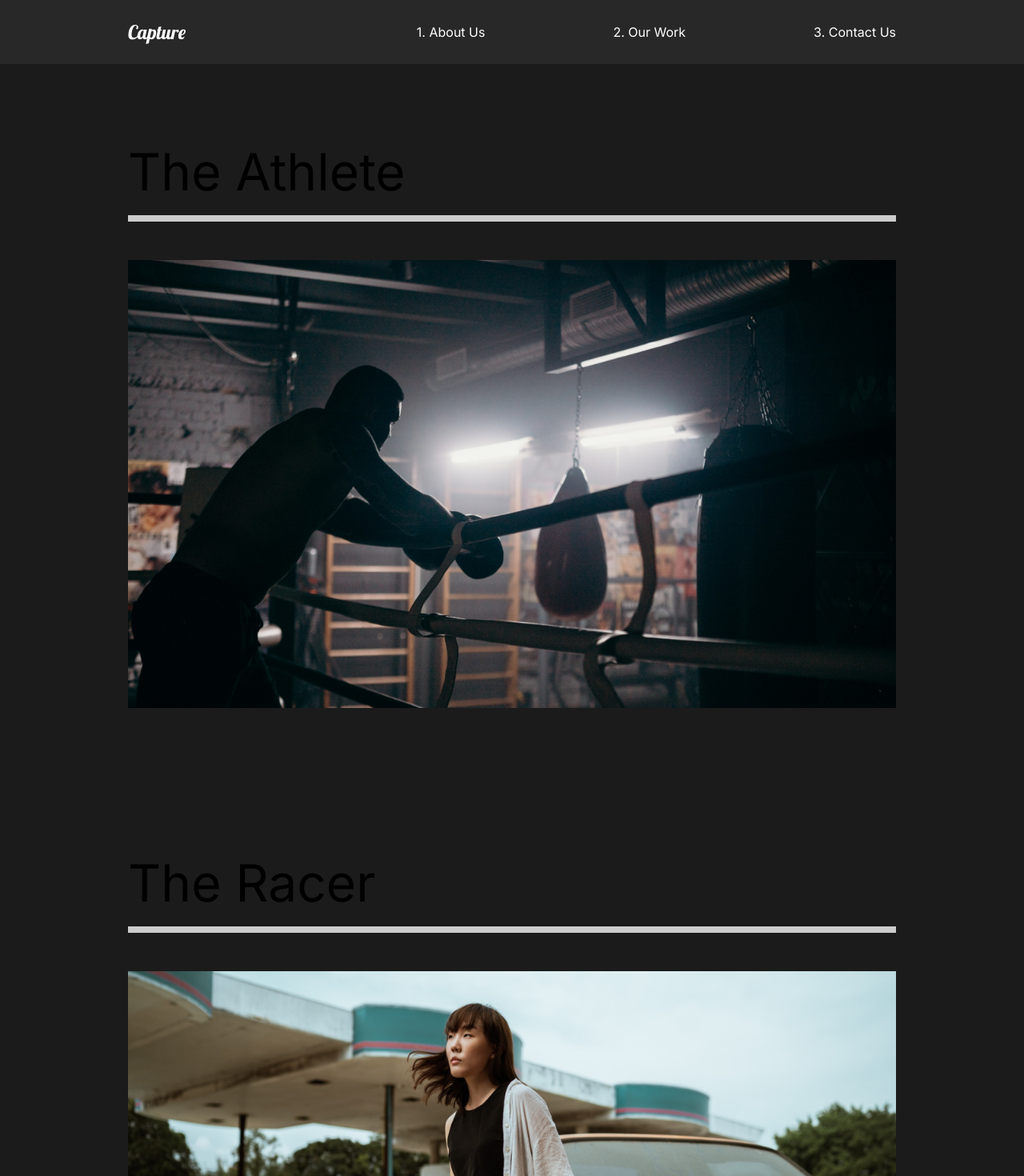
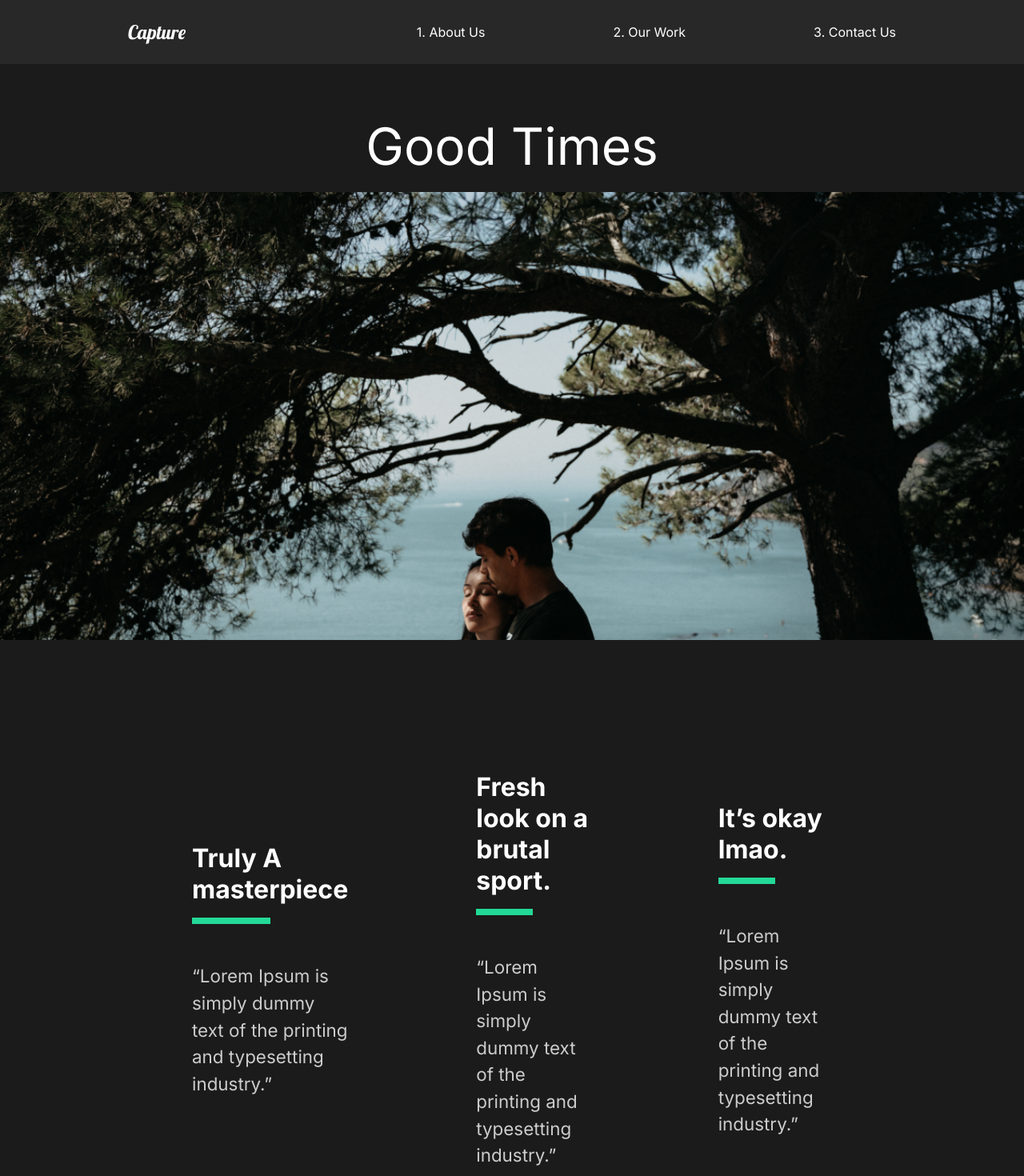
Before and after one commit to afterJoseph/capturePortfolio, a React (Create React App) app: page /work/good-times in a window 1280 px wide. Shown: the top 1470 px of the page at 80% size. Built offline with nearby package versions, Linux system fonts and the light colour scheme.

Commit message:
11. Movie Details

```diff
--- a/src/App.js
+++ b/src/App.js
@@ -1,12 +1,13 @@
 // Pages
-import AboutUs from './pages/AboutUs';
-import OurWork from './pages/OurWork';
-import ContactUs from './pages/ContactUs';
+import AboutUs from "./pages/AboutUs";
+import OurWork from "./pages/OurWork";
+import ContactUs from "./pages/ContactUs";
+import MovieDetail from "./pages/MovieDetail";
 // Global Styled
-import GlobalStyle from './components/GlobalStyle';
-import Nav from './components/Nav';
+import GlobalStyle from "./components/GlobalStyle";
+import Nav from "./components/Nav";
 // Router
-import { Switch, Route } from 'react-router-dom';
+import { Switch, Route } from "react-router-dom";
 
 function App() {
   return (
@@ -15,7 +16,8 @@
       <Nav />
       <Switch>
         <Route path="/" exact component={AboutUs} />
-        <Route path="/work" component={OurWork} />
+        <Route path="/work" exact component={OurWork} />
+        <Route path="/work/:id" component={MovieDetail} />
         <Route path="/contact" component={ContactUs} />
       </Switch>
     </div>
--- /dev/null
+++ b/src/movieState.js
@@ -0,0 +1,81 @@
+//Import Images
+import athlete from "./img/athlete-small.png";
+import goodtimes from "./img/goodtimes-small.png";
+import theracer from "./img/theracer-small.png";
+import athlete2 from "./img/athlete2.png";
+import goodtimes2 from "./img/good-times2.jpg";
+import theracer2 from "./img/the-racer2.jpg";
+
+export const MovieState = () => {
+  return [
+    {
+      title: "The Athlete",
+      mainImg: athlete,
+      secondaryImg: athlete2,
+      url: "/work/the-athlete",
+      awards: [
+        {
+          title: "Truly A masterpiece",
+          description:
+            "“Lorem Ipsum is simply dummy text of the printing and typesetting industry.”",
+        },
+        {
+          title: "Fresh look on a brutal sport.",
+          description:
+            "“Lorem Ipsum is simply dummy text of the printing and typesetting industry.”",
+        },
+        {
+          title: "It’s okay lmao.",
+          description:
+            "“Lorem Ipsum is simply dummy text of the printing and typesetting industry.”",
+        },
+      ],
+    },
+    {
+      title: "Good Times",
+      mainImg: goodtimes,
+      url: "/work/good-times",
+      secondaryImg: goodtimes2,
+      awards: [
+        {
+          title: "Truly A masterpiece",
+          description:
+            "“Lorem Ipsum is simply dummy text of the printing and typesetting industry.”",
+        },
+        {
+          title: "Fresh look on a brutal sport.",
+          description:
+            "“Lorem Ipsum is simply dummy text of the printing and typesetting industry.”",
+        },
+        {
+          title: "It’s okay lmao.",
+          description:
+            "“Lorem Ipsum is simply dummy text of the printing and typesetting industry.”",
+        },
+      ],
+    },
+    {
+      title: "The Racer",
+      mainImg: theracer,
+      url: "/work/the-racer",
+      secondaryImg: theracer2,
+      awards: [
+        {
+          title: "Truly A masterpiece",
+          description:
+            "“Lorem Ipsum is simply dummy text of the printing and typesetting industry.”",
+        },
+        {
+          title: "Fresh look on a brutal sport.",
+          description:
+            "“Lorem Ipsum is simply dummy text of the printing and typesetting industry.”",
+        },
+        {
+          title: "It’s okay lmao.",
+          description:
+            "“Lorem Ipsum is simply dummy text of the printing and typesetting industry.”",
+        },
+      ],
+    },
+  ];
+};
--- /dev/null
+++ b/src/pages/MovieDetail.js
@@ -0,0 +1,106 @@
+import styled from "styled-components";
+import { useHistory } from "react-router-dom";
+import { MovieState } from "../movieState";
+import { useEffect, useState } from "react";
+
+const MovieDetail = () => {
+  const history = useHistory();
+  const url = history.location.pathname;
+  const [movies, setMovies] = useState(MovieState);
+  const [movie, setMovie] = useState(null);
+
+  useEffect(() => {
+    const currentMovie = movies.filter((stateMovie) => stateMovie.url === url);
+    setMovie(currentMovie[0]);
+  }, [movies, url]);
+
+  return (
+    <>
+      {movie && (
+        <StyledDetails>
+          <StyledHeadLine>
+            <h2>{movie.title}</h2>
+            <img src={movie.mainImg} alt="movie" />
+          </StyledHeadLine>
+          <StyledAwards>
+            {movie.awards.map((award) => (
+              <Award
+                title={award.title}
+                description={award.description}
+                key={award.title}
+              />
+            ))}
+          </StyledAwards>
+          <StImgDisplay>
+            <img src={movie.secondaryImg} alt="secondaryImg" />
+          </StImgDisplay>
+        </StyledDetails>
+      )}
+    </>
+  );
+};
+
+const StyledDetails = styled.div`
+  color: white;
+`;
+
+const StyledHeadLine = styled.div`
+  min-height: 90vh;
+  padding-top: 20vh;
+  position: relative;
+  h2 {
+    position: absolute;
+    top: 10%;
+    left: 50%;
+    transform: translate(-50%, -10%);
+  }
+  img {
+    width: 100%;
+    height: 70vh;
+    object-fit: cover;
+  }
+`;
+
+const StyledAwards = styled.div`
+  min-height: 80vh;
+  display: flex;
+  margin: 5rem 10rem;
+  align-items: center;
+  justify-content: space-around;
+`;
+
+const AwardStyle = styled.div`
+  padding: 5rem;
+  h3 {
+    font-size: 2rem;
+  }
+  .line {
+    width: 50%;
+    background: #23d997;
+    height: 0.5rem;
+    margin: 1rem 0rem;
+  }
+  p {
+    padding: 2rem 0rem;
+  }
+`;
+
+const StImgDisplay = styled.div`
+  min-height: 50vh;
+  img {
+    width: 100%;
+    height: 100vh;
+    object-fit: cover;
+  }
+`;
+
+//Award Component
+const Award = ({ title, description }) => (
+  <AwardStyle>
+    <h3>{title}</h3>
+    <div className="line"></div>
+    <p>{description}</p>
+  </AwardStyle>
+);
+
+export default MovieDetail;
--- a/src/pages/OurWork.js
+++ b/src/pages/OurWork.js
@@ -1,25 +1,20 @@
 import styled from "styled-components";
 import { Link } from "react-router-dom";
+import { MovieState } from "../movieState";
 // Images
 import athlete from "../img/athlete-small.png";
 import theracer from "../img/theracer-small.png";
 import goodtimes from "../img/goodtimes-small.png";
 
 const OurWork = () => {
-  const moviesInfo = [
-    { title: "The Athlete", img: athlete, imgAlt: "athlete" },
-    { title: "The Racer", img: theracer, imgAlt: "theracer" },
-    { title: "Good Times", img: goodtimes, imgAlt: "goodtimes" },
-  ];
-
   return (
     <StyledWork>
-      {moviesInfo.map((movie) => (
+      {MovieState().map((movie) => (
         <StyledMovie>
           <h2>{movie.title}</h2>
           <div className="line"></div>
-          <Link>
-            <img src={movie.img} alt={movie.imgAlt} />
+          <Link to={movie.url}>
+            <img src={movie.mainImg} alt={movie.title} />
           </Link>
         </StyledMovie>
       ))}
```
